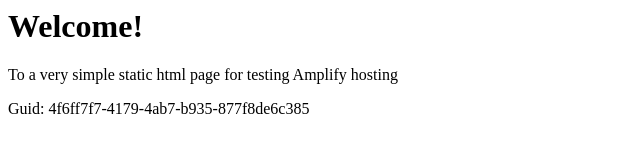
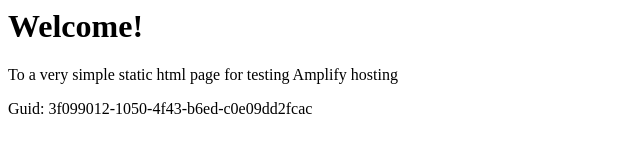
Before and after one commit to aws-aemilia-bom/Github-PR-Commit-Integration-Test-DoNotTouch-GithubWebhookPreviewCanaryTest-v1-preprod-ap-south-1, a website: page src/index.html in a window 1280 px wide. Shown: the full height of the page, 0-640 px from the left. Drawn offline with Linux system fonts and the light colour scheme.

Commit message:
commit from integ tests

```diff
--- a/src/index.html
+++ b/src/index.html
@@ -12,6 +12,6 @@
 <body>
     <h1>Welcome!</h1>
     <p>To a very simple static html page for testing Amplify hosting</p>
-    <p>Guid: 4f6ff7f7-4179-4ab7-b935-877f8de6c385</p></body>
+    <p>Guid: 3f099012-1050-4f43-b6ed-c0e09dd2fcac</p></body>
 
 </html>
```
